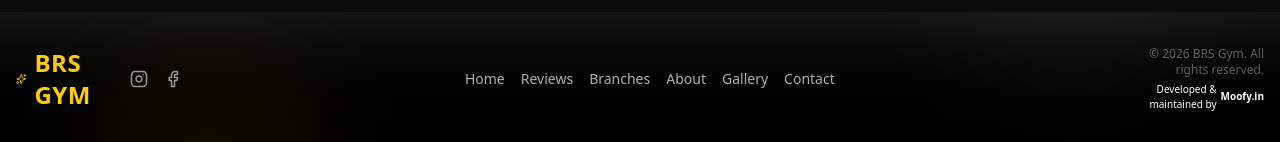
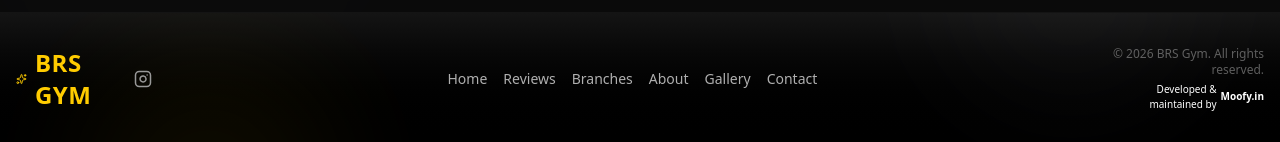
Before and after one commit to aniruddha3919/brs-gym-ui, a Next.js app: page / in a window 1280 px wide. Shown: the part 5636-5778 px from the top of the page. Built offline with nearby package versions, Linux system fonts and the light colour scheme.

Commit message:
social link added

```diff
--- a/src/components/layout/Footer.tsx
+++ b/src/components/layout/Footer.tsx
@@ -41,7 +41,7 @@ const Footer = () => {
 
             <div className="flex gap-4">
               <motion.a
-                href="https://www.instagram.com/brs_gym_official/"
+                href="https://www.instagram.com/brsgym/"
                 target="_blank"
                 rel="noopener noreferrer"
                 whileHover={{ scale: 1.1, y: -2 }}
@@ -50,7 +50,7 @@ const Footer = () => {
               >
                 <Instagram size={18} />
               </motion.a>
-              <motion.a
+              {/* <motion.a
                 href="https://www.facebook.com/brsgym"
                 target="_blank"
                 rel="noopener noreferrer"
@@ -59,7 +59,7 @@ const Footer = () => {
                 aria-label="Facebook"
               >
                 <Facebook size={18} />
-              </motion.a>
+              </motion.a> */}
             </div>
           </motion.div>
 
```
